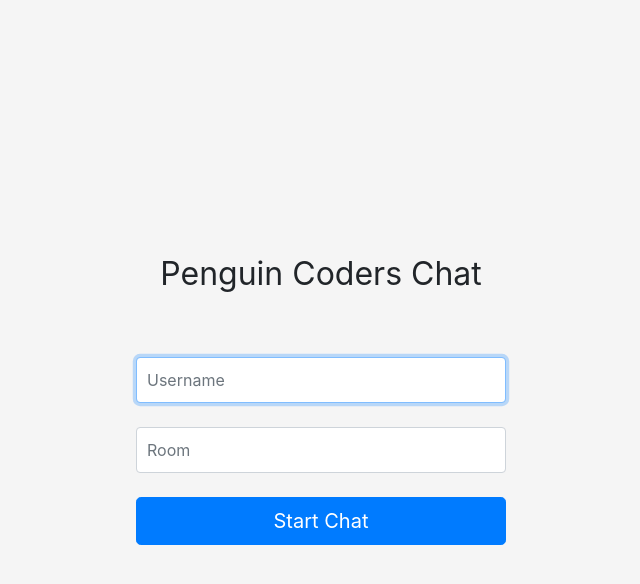
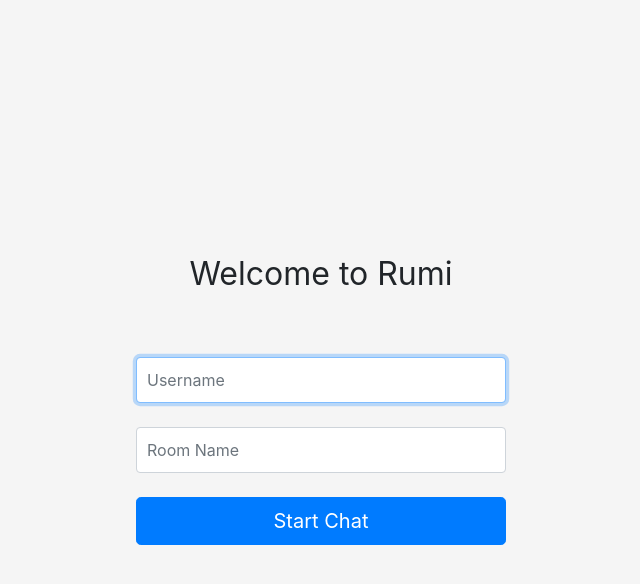
Before and after one commit to rudransh2004/trial, a Flask app: page / in a window 1280 px wide. Shown: the top 584 px of the page, without its empty margins (319-959 px from the left). Run offline with Flask 2, Linux system fonts and the light colour scheme; some libraries are stand-ins or nearby versions.

Commit message:
Update index.html

```diff
--- a/templates/index.html
+++ b/templates/index.html
@@ -2,17 +2,17 @@
 <html lang="en">
 
 <head>
-  <title>Penguin Coders Chat</title>
-  <!--Link to CSS -->
+  <title>RUMI</title>
+
   <link href="../static/bootstrap.min.css" rel="stylesheet">
   <link href="../static/style.css" rel="stylesheet">
 </head>
 
 <body class="text-center">
   <form class="form-signin" action="{{url_for('chat')}}" method="POST">
-    <h1 class="h2 mb-3 font-weight-normal">Penguin Coders Chat</h1><br><br>
+    <h1 class="h2 mb-3 font-weight-normal">Welcome to Rumi</h1><br><br>
     <input type="text" id="username" name="username" class="form-control" placeholder="Username" required autofocus><br>
-    <input type="text" id="room" name="room" class="form-control" placeholder="Room" required><br>
+    <input type="text" id="room" name="room" class="form-control" placeholder="Room Name" required><br>
     <button class="btn btn-lg btn-primary btn-block" value="submit">Start Chat</button>
   </form>
 </body>
```
